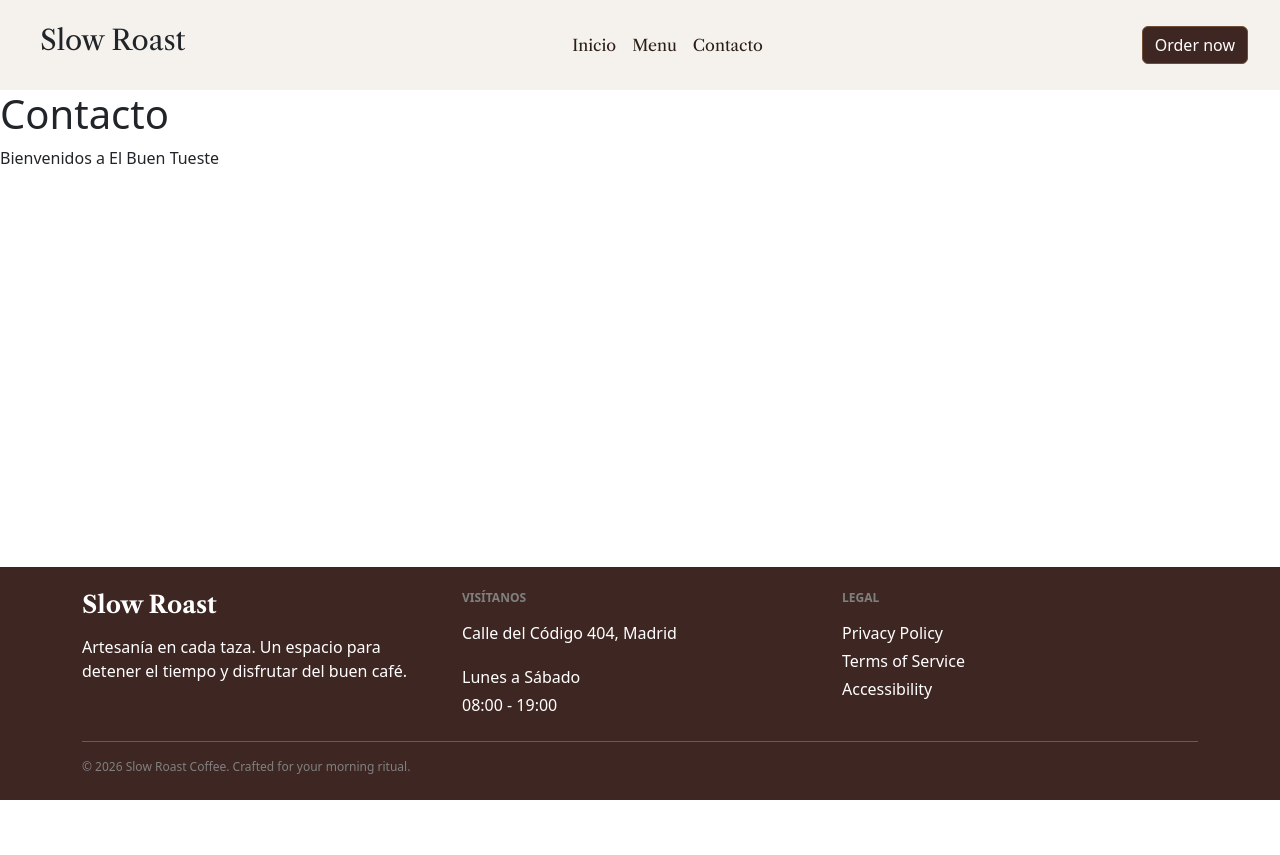
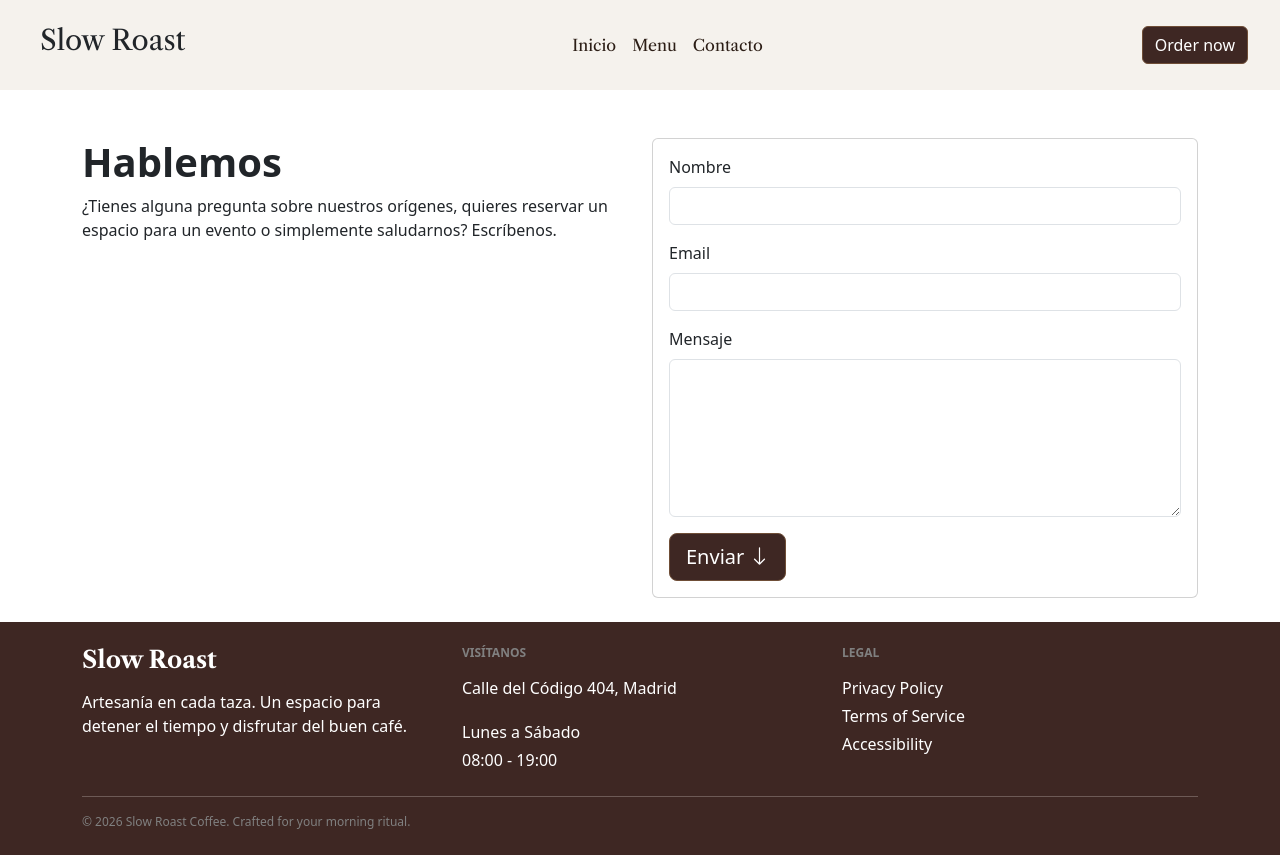
Before and after one commit to ElCuti/cafeteria-vue, a Vue app: page /contacto in a window 1280 px wide. Before the commit the page ends 800 px from the top, so only its background shows below. Built offline with nearby package versions, Linux system fonts and the light colour scheme.

Commit message:
Refactor Contact and Inicio views for improved layout and styling; add form elements in Contact view and enhance text styles in Inicio view

```diff
--- a/src/views/ContactoView.vue
+++ b/src/views/ContactoView.vue
@@ -1,8 +1,44 @@
-<script setup></script>
+<script setup>
+import btncoffee from "../components/btncoffee.vue";
+</script>
 
 <template>
-  <div>
-    <h1>Contacto</h1>
-    <p>Bienvenidos a El Buen Tueste</p>
+  <div class="container">
+    <div class="row text-start pt-5">
+      <div class="col-12 col-sm-6 mb-4">
+        <h1>
+          <b>Hablemos</b>
+        </h1>
+        <p>
+          ¿Tienes alguna pregunta sobre nuestros orígenes, quieres reservar un
+          espacio para un evento o simplemente saludarnos? Escríbenos.
+        </p>
+      </div>
+      <div class="col-12 col-sm-6 mb-4">
+        <div class="card">
+          <div class="card-body">
+            <div class="mb-3">
+              <label for="NombreInput" class="form-label">Nombre</label>
+              <input type="email" class="form-control" id="NombreInput" />
+            </div>
+            <div class="mb-3">
+              <label for="EmailInput" class="form-label">Email</label>
+              <input type="email" class="form-control" id="EmailInput" />
+            </div>
+            <div class="mb-3">
+              <label for="MensajeInput" class="form-label">Mensaje</label>
+              <textarea
+                class="form-control"
+                id="MensajeInput"
+                rows="6"
+              ></textarea>
+            </div>
+            <btncoffee path="/carta" color="Primary" size="lg"
+              >Enviar <i class="bi bi-arrow-down"
+            /></btncoffee>
+          </div>
+        </div>
+      </div>
+    </div>
   </div>
 </template>
--- a/src/views/InicioView.vue
+++ b/src/views/InicioView.vue
@@ -6,7 +6,9 @@ import btncoffee from "../components/btncoffee.vue";
   <div class="container">
     <div class="row text-start pt-5">
       <div class="col-12 col-sm-6 mb-4">
-        <h1>El mejor café de especialidad de la ciudad.</h1>
+        <h1>
+          <b>El mejor café de especialidad de la ciudad.</b>
+        </h1>
         <p>
           Tostamos nuestros granos a diario para ofrecerte una experiencia única
           en cada taza. Un ambiente relajado para disfrutar del ritual del café
@@ -26,12 +28,12 @@ import btncoffee from "../components/btncoffee.vue";
         <div class="tarjeta card mb-3 rounded-4">
           <div class="row g-0">
             <div class="col-4">
-              <i class="icono bi bi-cup-hot-fill"></i>
+              <i class="colorCafe icono bi bi-cup-hot-fill"></i>
             </div>
             <div class="col-8">
               <div class="card-body">
                 <h5 class="card-title textoTitTarjeta">TUESTE</h5>
-                <p class="card-text textoDescTarjeta">
+                <p class="card-text colorCafe">
                   <b>Diario & Artesanal</b>
                 </p>
               </div>
@@ -43,7 +45,12 @@ import btncoffee from "../components/btncoffee.vue";
   </div>
 </template>
 
-<style>
+<style scoped>
+h1 {
+  font-family: "Libre Caslon Text", serif;
+  padding-top: 30%;
+}
+
 .tarjeta {
   max-width: 260px;
   background-color: #f1e9d7;
@@ -69,9 +76,15 @@ import btncoffee from "../components/btncoffee.vue";
   color: #919090;
   font-size: 14px;
 }
-.textoDescTarjeta {
+.colorCafe {
   color: #3e2723;
 }
+@media (width <= 992px) {
+  h1 {
+    padding-top: 0px;
+  }
+}
+
 @media (width <= 576px) {
   .tarjeta {
     max-width: 230px;
```
